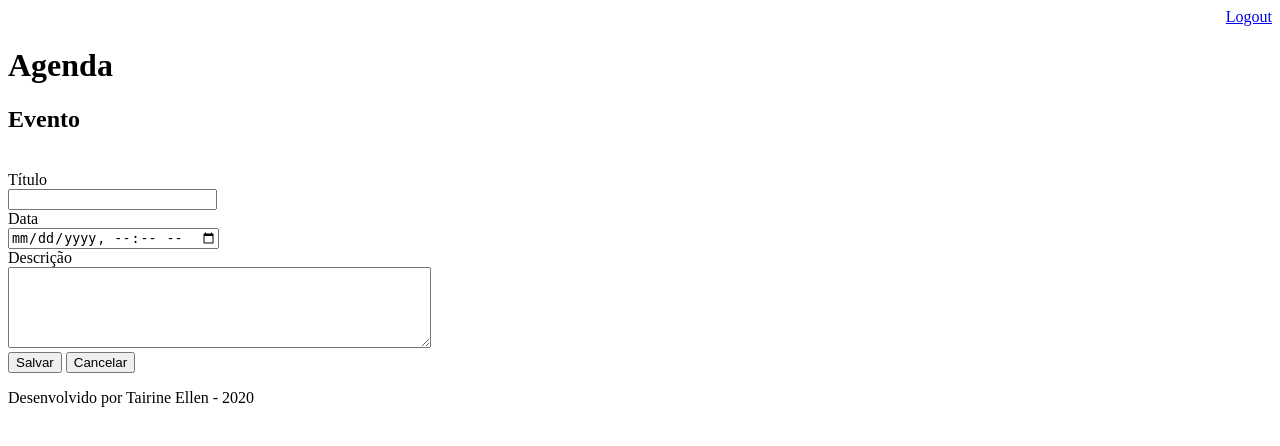
After one commit to TairineEllen/bootcamp-dio-fullstack-js-python, a Django app: page /agenda/evento/ in a window 1280 px wide. The commit adds this page. Shown: the top 446 px of the page. Run offline with Django 3.2, Linux system fonts and the light colour scheme; a user stored in the database is signed in.

Commit message:
Inclusão de página de criação de novos eventos

```diff
--- a/curso-python/agenda/agenda/urls.py
+++ b/curso-python/agenda/agenda/urls.py
@@ -6,6 +6,8 @@ from django.views.generic import RedirectView
 urlpatterns = [
     path('admin/', admin.site.urls),
     path('agenda/', views.lista_eventos),
+    path('agenda/evento/', views.evento),
+    path('agenda/evento/submit', views.submit_evento),
 #    path('', views.index)
     path('', RedirectView.as_view(url = '/agenda/')),
     path('login/', views.login_user),
--- a/curso-python/agenda/core/views.py
+++ b/curso-python/agenda/core/views.py
@@ -34,3 +34,17 @@ def lista_eventos(request):
     evento = Evento.objects.filter(usuario = usuario)
     dados = {'eventos': evento}
     return render(request, 'agenda.html', dados)
+
+@login_required(login_url = '/login/')
+def evento(request):
+    return render(request, 'evento.html')
+
+@login_required(login_url = '/login/')
+def submit_evento(request):
+    if request.POST:
+        titulo = request.POST.get('titulo')
+        data_evento = request.POST.get('data_evento')
+        descricao = request.POST.get('descricao')
+        usuario = request.user
+        Evento.objects.create(titulo = titulo, data_evento = data_evento, descricao = descricao, usuario = usuario)
+    return redirect('/')
--- a/curso-python/agenda/templates/agenda.html
+++ b/curso-python/agenda/templates/agenda.html
@@ -2,6 +2,9 @@
 
 {% block content %}
     <h2>Agendamentos</h2>
+    <a href="evento/">
+      <button type="button" name="button">Novo evento</button>
+    </a>
 
     <ul>
       {% for evento in eventos %}
--- /dev/null
+++ b/curso-python/agenda/templates/evento.html
@@ -0,0 +1,26 @@
+{% extends "model-page.html" %}
+
+{% block content %}
+
+<h2>Evento</h2>
+<br>
+<form action="submit" method="POST">{% csrf_token %}
+  <label>Título</label>
+  <br>
+  <input type="text" name="titulo" size="23">
+  <br>
+  <label>Data</label>
+  <br>
+  <input type="datetime-local" name="data_evento">
+  <br>
+  <label>Descrição</label>
+  <br>
+  <textarea name="descricao" rows="5" cols="50"></textarea>
+  <br>
+  <button type="submit" name="button">Salvar</button>
+  <a href="/">
+    <button type="button" name="button">Cancelar</button>
+  </a>
+</form>
+
+{% endblock %}
```
Also changed, not shown: curso-python/agenda/db.sqlite3, 1 other file.
